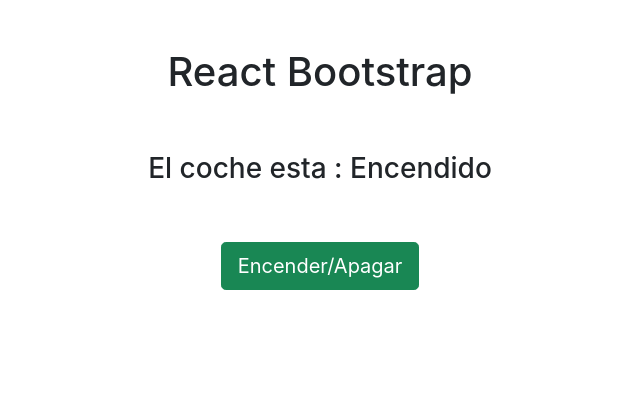
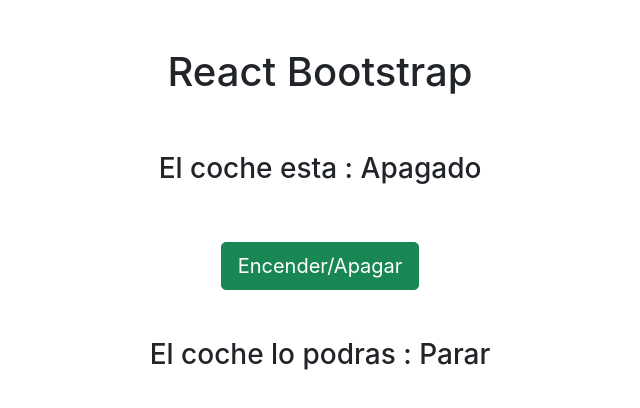
Before and after one commit to ASarda-dev/my-app-React, a React (Create React App) app in the folder my-app/: page / in a window 1280 px wide. Shown: the top 408 px of the page, without its empty margins (320-960 px from the left). Built offline with nearby package versions, Linux system fonts and the light colour scheme.

Commit message:
Crear stateCar, setStateCar con )

```diff
--- a/my-app/src/App.js
+++ b/my-app/src/App.js
@@ -7,7 +7,9 @@
 function App() {
   const [stateCar, setStateCar] = useState(false);
   const encenderApagar = () => {
-    console.log("Comproba si funciona el boton");
+    // console.log("Comproba si funciona el boton");
+    // setStateCar(!stateCar);
+    setStateCar((prevValue) => !prevValue);
   };
   return (
     <div className="App">
@@ -15,10 +17,11 @@
       {/* <ReactIcon></ReactIcon> */}
 
       <header>
-        <h3>El coche esta : Encendido </h3>
+        <h3>El coche esta : {stateCar ? "Encendido" : " Apagado"} </h3>
         <Button variant="success m-5" size="lg" onClick={encenderApagar}>
           Encender/Apagar
         </Button>
+        <h3>El coche lo podras : {stateCar ? "Arrancar" : " Parar"} </h3>
       </header>
     </div>
   );
```
